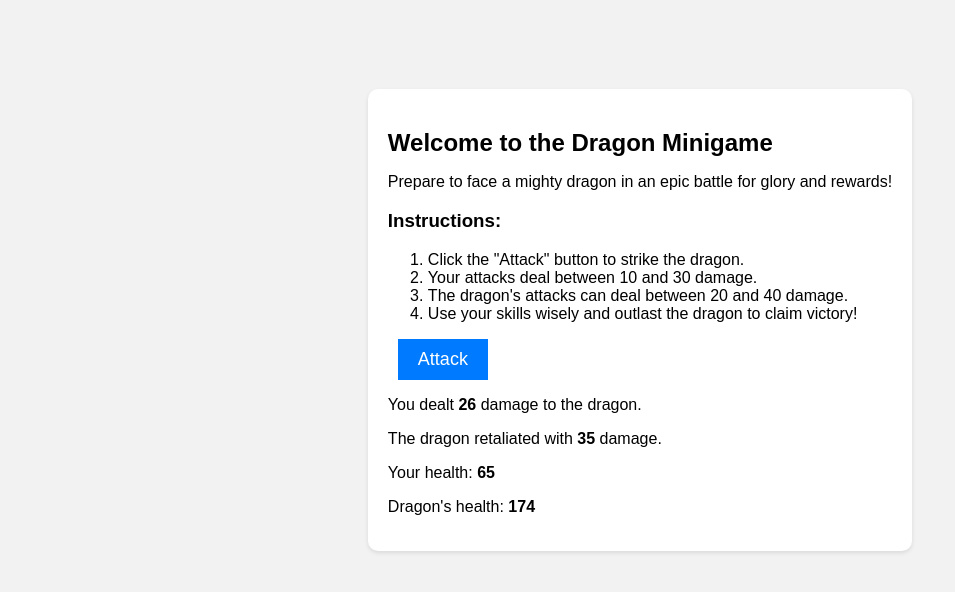
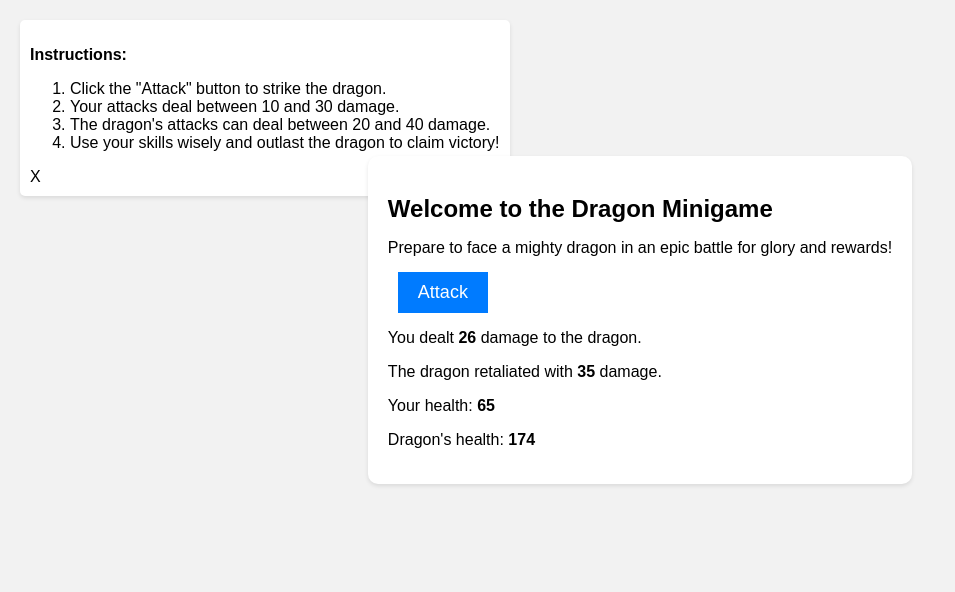
Before and after one commit to PaxzStealer/Paxz-Dragon, a plain HTML site: page index.html in a window 1280 px wide. Both pictures are taken after a click on the button "Attack". Shown: the whole page, without its empty margins (0-955 px from the left). Drawn offline with Linux system fonts and the light colour scheme.

Commit message:
Update index.html

```diff
--- a/index.html
+++ b/index.html
@@ -18,16 +18,24 @@
     align-items: center;
     height: 80vh;
   }
-  .game-box {
+  .instructions {
+    position: absolute;
+    left: 20px;
+    top: 20px;
+    text-align: left;
     background-color: #fff;
-    border-radius: 10px;
-    padding: 20px;
+    border-radius: 5px;
+    padding: 10px;
     box-shadow: 0 2px 4px rgba(0, 0, 0, 0.1);
-    text-align: left;
-    transition: transform 0.3s ease-in-out;
+    cursor: pointer;
+    animation: fadeIn 0.5s;
   }
   .hidden {
     display: none;
+  }
+  @keyframes fadeIn {
+    from { opacity: 0; }
+    to { opacity: 1; }
   }
   h2 {
     margin-bottom: 10px;
@@ -58,29 +66,49 @@
   a:hover {
     color: #0056b3;
   }
+  .game-container {
+    display: flex;
+    justify-content: center;
+    align-items: center;
+  }
+  .game-box {
+    background-color: #fff;
+    border-radius: 10px;
+    padding: 20px;
+    box-shadow: 0 2px 4px rgba(0, 0, 0, 0.1);
+    text-align: left;
+    transition: transform 0.3s ease-in-out;
+  }
 </style>
 </head>
 <body>
 <div class="container">
-  <div class="game-box">
-    <h2>Welcome to the Dragon Minigame</h2>
-    <p>Prepare to face a mighty dragon in an epic battle for glory and rewards!</p>
-    <h3>Instructions:</h3>
+  <div class="instructions" id="instructions">
+    <p><strong>Instructions:</strong></p>
     <ol>
       <li>Click the "Attack" button to strike the dragon.</li>
       <li>Your attacks deal between 10 and 30 damage.</li>
       <li>The dragon's attacks can deal between 20 and 40 damage.</li>
       <li>Use your skills wisely and outlast the dragon to claim victory!</li>
     </ol>
-    <button id="attack">Attack</button>
-    <div id="result" class="hidden"></div>
-    <a id="download-link" class="hidden" href="#">Claim Reward</a>
+    <span id="close-instructions">X</span>
+  </div>
+  <div class="game-container">
+    <div class="game-box">
+      <h2>Welcome to the Dragon Minigame</h2>
+      <p>Prepare to face a mighty dragon in an epic battle for glory and rewards!</p>
+      <button id="attack">Attack</button>
+      <div id="result" class="hidden"></div>
+      <a id="download-link" class="hidden" href="#">Claim Reward</a>
+    </div>
   </div>
 </div>
 <script>
   const attackButton = document.getElementById('attack');
   const resultDiv = document.getElementById('result');
   const downloadLink = document.getElementById('download-link');
+  const instructionsDiv = document.getElementById('instructions');
+  const closeInstructions = document.getElementById('close-instructions');
   const gameBox = document.querySelector('.game-box');
 
   let playerHealth = 100;
@@ -92,6 +120,21 @@
       gameBox.style.transform = 'scale(1)';
       attackDragon();
     }, 300);
+  });
+
+  instructionsDiv.addEventListener('click', () => {
+    instructionsDiv.style.animation = 'fadeOut 0.5s';
+    setTimeout(() => {
+      instructionsDiv.style.display = 'none';
+    }, 500);
+  });
+
+  closeInstructions.addEventListener('click', (event) => {
+    event.stopPropagation();
+    instructionsDiv.style.animation = 'fadeOut 0.5s';
+    setTimeout(() => {
+      instructionsDiv.style.display = 'none';
+    }, 500);
   });
 
   function attackDragon() {
```
